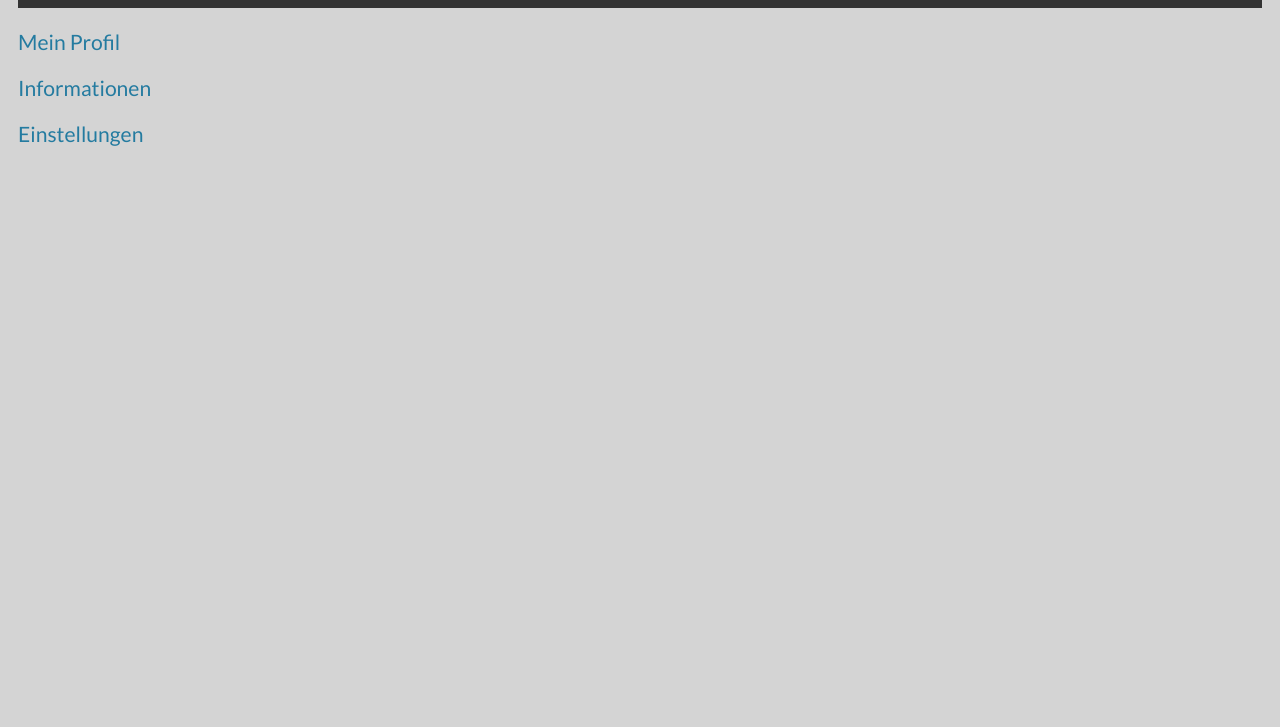
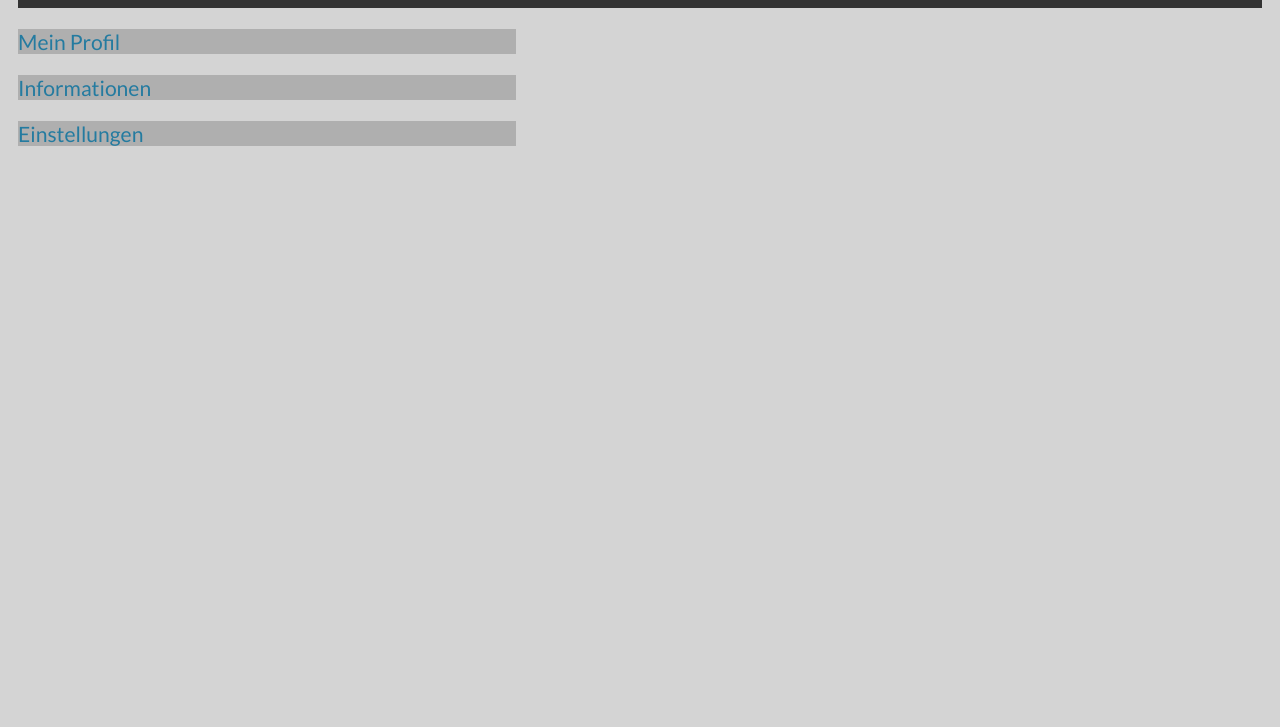
Before and after one commit to MeinNameAsti/LamReminder, a website: page www/page_burgermenu.html in a window 1280 px wide. Shown: the part 73-800 px from the top of the page. Drawn offline with Linux system fonts and the light colour scheme.

Commit message:
changed burgermenu

```diff
--- a/www/css/index.css
+++ b/www/css/index.css
@@ -37,6 +37,16 @@ a {
   text-decoration: none;
   cursor: pointer;
   color: #247ba0;
+}
+
+.subpoint_burgermenu {
+  background-color: #afafaf;
+  max-inline-size: 40%;
+}
+
+.subpoint_burgermenu:hover {
+  background-color: #979797;
+  max-inline-size: 40%;
 }
 
 .navbar {
--- a/www/page_burgermenu.html
+++ b/www/page_burgermenu.html
@@ -31,9 +31,15 @@
       </div>
     </header>
     <div id="subpoints">
-      <a href="page_profil.html"><p>Mein Profil</p></a>
-      <a href="page_informationen.html"><p>Informationen</p></a>
-      <a href="page_einstellungen.html"><p>Einstellungen</p></a>
+      <a href="page_profil.html"
+        ><p class="subpoint_burgermenu">Mein Profil</p></a
+      >
+      <a href="page_informationen.html"
+        ><p class="subpoint_burgermenu">Informationen</p></a
+      >
+      <a href="page_einstellungen.html"
+        ><p class="subpoint_burgermenu">Einstellungen</p></a
+      >
     </div>
     <script src="js/index.js"></script>
   </body>
```
